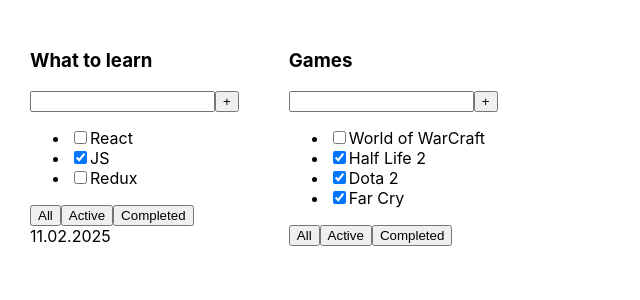
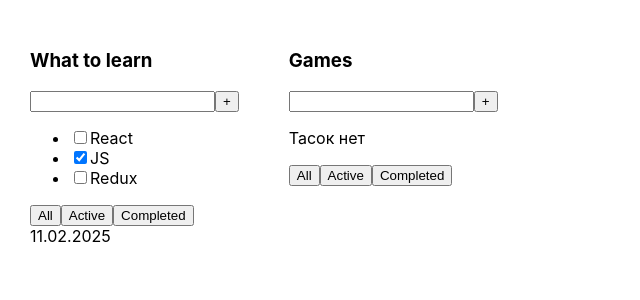
Before and after one commit to Trivium-bv/todolist_, a React (Vite) app: page / in a window 1280 px wide. Shown: the top 300 px of the page, without its empty margins (0-640 px from the left). Built offline with nearby package versions, Linux system fonts and the light colour scheme.

Commit message:
ternary operator & add Button component

```diff
--- a/src/App.tsx
+++ b/src/App.tsx
@@ -14,12 +14,7 @@
     { id: 2, title: "JS", isDone: true },
     { id: 3, title: "Redux", isDone: false }
   ]
-  const task2: Task[] = [
-    { id: 1, title: "World of WarCraft", isDone: false },
-    { id: 2, title: "Half Life 2", isDone: true },
-    { id: 3, title: "Dota 2", isDone: true },
-    { id: 4, title: "Far Cry", isDone: true }
-  ]
+  const task2: Task[] = []
 
   return (
     <>
--- /dev/null
+++ b/src/Button.tsx
@@ -0,0 +1,7 @@
+type Props = {
+  title: string
+}
+
+export const Button = ({title}: Props) => {
+  return <button>{title}</button>
+}
--- a/src/TodolistItem.tsx
+++ b/src/TodolistItem.tsx
@@ -1,5 +1,5 @@
 import { Task } from './App'
-import './App.css'
+import { Button } from './Button'
 
 type Props = {
   title: string
@@ -13,8 +13,11 @@
       <h3>{title}</h3>
       <div>
         <input />
-        <button>+</button>
+        <Button title={"+"} />
       </div>
+      {tasks.length === 0 ? (
+        <p>Тасок нет</p>
+      ) : (
         <ul>
           {tasks.map(task => {
             return (
@@ -25,10 +28,11 @@
             )
           })}
         </ul>
+      )}
       <div>
-        <button>All</button>
-        <button>Active</button>
-        <button>Completed</button>
+        <Button title={"All"} />
+        <Button title={"Active"} />
+        <Button title={"Completed"} />
       </div>
       <div>{date}</div>
     </div>
```
Lines whose indentation alone changed are shown as unchanged.
